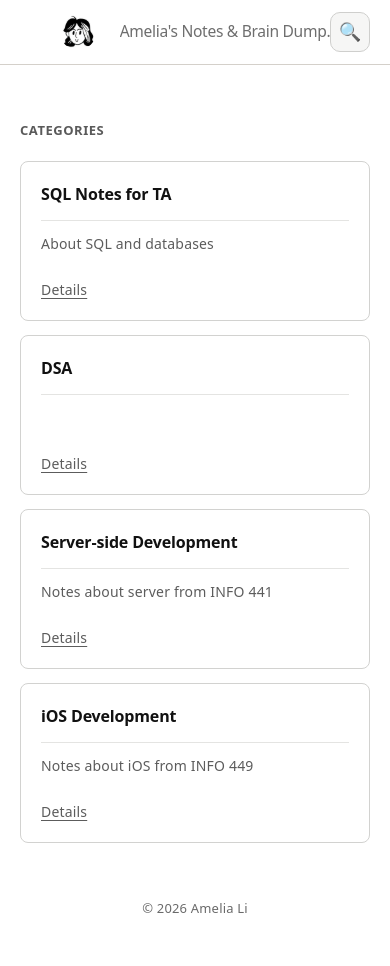
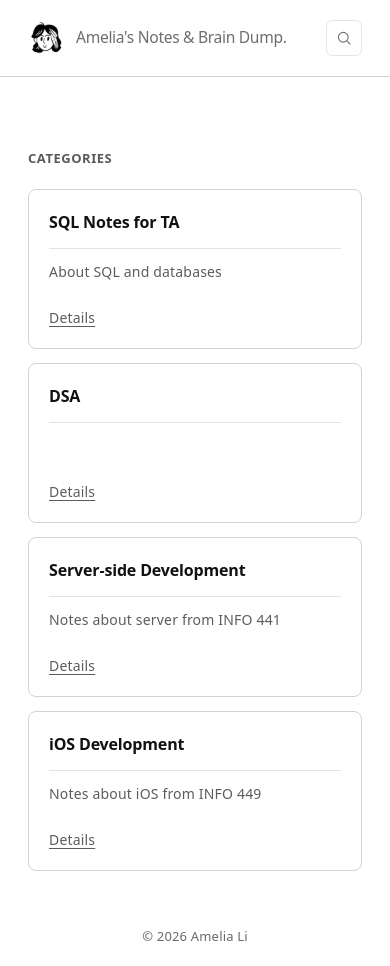
Before and after one commit to amelial9/milynotes, a React (Vite) app in the folder web/: page / in a window 390 px wide. Before the commit the page ends 938 px from the top, so only its background shows below. Built offline with nearby package versions, Linux system fonts and the light colour scheme.

Commit message:
more format

```diff
--- a/web/index.html
+++ b/web/index.html
@@ -3,7 +3,10 @@
   <head>
     <meta charset="UTF-8" />
     <link rel="icon" type="image/svg+xml" href="/portrait.svg" />
-    <meta name="viewport" content="width=device-width, initial-scale=1.0" />
+    <meta
+      name="viewport"
+      content="width=device-width, initial-scale=1.0, viewport-fit=cover"
+    />
     <title>Amelia&apos;s Braindump.io</title>
   </head>
   <body>
--- a/web/src/App.css
+++ b/web/src/App.css
@@ -12,13 +12,15 @@
 /* ——— Nav ——— */
 .nav {
   border-bottom: 1px solid var(--nav-border);
-  padding: 16px 0;
+  padding: 24px 0;
 }
 
 .nav__inner {
   max-width: var(--content-max, 900px);
   margin: 0 auto;
-  padding: 0 24px;
+  padding: 0;
+  padding-left: max(env(safe-area-inset-left, 0px), var(--page-gutter));
+  padding-right: max(env(safe-area-inset-right, 0px), var(--page-gutter));
   display: flex;
   align-items: center;
   justify-content: space-between;
@@ -58,6 +60,16 @@
   text-overflow: ellipsis;
 }
 
+.nav__brand-link {
+  color: inherit;
+  text-decoration: none;
+}
+
+.nav__brand-link:hover {
+  color: #525252;
+  text-decoration: none;
+}
+
 .nav__search {
   flex: 0 1 240px;
 }
@@ -86,45 +98,50 @@
 .nav__search-btn {
   display: none;
   flex-shrink: 0;
-  width: 40px;
-  height: 40px;
+  width: 36px;
+  height: 36px;
   align-items: center;
   justify-content: center;
-  font-size: 18px;
-  line-height: 1;
-  background: #f6f6f5;
-  border: 1px solid #cfcfcd;
-  border-radius: 10px;
+  color: #737373;
+  background: transparent;
+  border: 1px solid #e5e5e3;
+  border-radius: 6px;
   cursor: pointer;
   padding: 0;
+  transition: background 0.15s ease, border-color 0.15s ease, color 0.15s ease;
 }
 
 .nav__search-btn:hover {
-  background: #ebeae8;
+  background: #f4f4f2;
+  border-color: #d9d9d6;
+  color: #525252;
+}
+
+.nav__search-btn-icon {
+  display: block;
+  flex-shrink: 0;
 }
 
 @media (max-width: 768px) {
   .nav {
-    padding: 12px 0;
+    padding: 20px 0;
   }
 
   .nav__inner {
-    position: relative;
     display: flex;
     align-items: center;
-    justify-content: flex-end;
+    justify-content: space-between;
+    gap: 12px;
     min-height: 0;
-    padding: 0 20px;
+    padding-left: max(env(safe-area-inset-left, 0px), var(--page-gutter));
+    padding-right: max(env(safe-area-inset-right, 0px), var(--page-gutter));
   }
 
   .nav__title-group {
-    position: absolute;
-    left: 50%;
-    top: 50%;
-    transform: translate(-50%, -50%);
-    width: calc(100% - 64px);
-    max-width: 100%;
-    justify-content: center;
+    flex: 1 1 auto;
+    min-width: 0;
+    justify-content: flex-start;
+    gap: 12px;
   }
 
   .nav__portrait {
@@ -133,9 +150,9 @@
   }
 
   .nav__brand {
-    flex: 0 1 auto;
+    flex: 1 1 auto;
     min-width: 0;
-    text-align: center;
+    text-align: left;
     font-size: clamp(14px, 4vw, 17px);
   }
 
@@ -145,8 +162,6 @@
 
   .nav__search-btn {
     display: flex;
-    position: relative;
-    z-index: 1;
     flex-shrink: 0;
   }
 }
@@ -154,7 +169,13 @@
 /* ——— Main wrap ——— */
 :root {
   --content-max: 900px;
-  --content-max-reading: 860px;
+  --page-gutter: 24px;
+}
+
+@media (max-width: 768px) {
+  :root {
+    --page-gutter: 28px;
+  }
 }
 
 .wrap {
@@ -162,19 +183,10 @@
   width: 100%;
   max-width: var(--content-max);
   margin: 0 auto;
-  padding: 0 24px;
-}
-
-/* Higher specificity than .wrap so reading width always wins */
-.layout--reading .nav__inner,
-.layout--reading .wrap {
-  max-width: var(--content-max-reading);
-}
-
-@media (max-width: 768px) {
-  .wrap {
-    padding: 0 20px;
-  }
+  padding: 0;
+  padding-top: 16px;
+  padding-left: max(env(safe-area-inset-left, 0px), var(--page-gutter));
+  padding-right: max(env(safe-area-inset-right, 0px), var(--page-gutter));
 }
 
 /* ——— Categories (home) ——— */
@@ -350,7 +362,7 @@
 
 .note-view__body {
   font-size: 17px;
-  line-height: 1.45;
+  line-height: 1.58;
   color: #2a2a2a;
 }
 
@@ -363,15 +375,15 @@
 }
 
 .note-view__body p {
-  margin: 0 0 1.45em;
-  line-height: 1.38;
+  margin: 0 0 1.68em;
+  line-height: 1.52;
   white-space: normal;
 }
 
 .note-view__body h2,
 .note-view__body h3,
 .note-view__body h4 {
-  margin: 1.35em 0 0.5em;
+  margin: 1.58em 0 0.62em;
   font-weight: 600;
   color: #141414;
   letter-spacing: -0.02em;
@@ -391,13 +403,13 @@
 
 .note-view__body ul,
 .note-view__body ol {
-  margin: 0 0 1em;
+  margin: 0 0 1.12em;
   padding-left: 1.35em;
 }
 
 .note-view__body li {
-  margin: 0.1em 0;
-  line-height: 1.38;
+  margin: 0.22em 0;
+  line-height: 1.52;
   white-space: normal;
 }
 
@@ -432,11 +444,11 @@
 }
 
 .note-view__body pre {
-  margin: 0 0 1em;
+  margin: 0 0 1.2em;
   padding: 14px 16px;
   overflow-x: auto;
   font-size: 0.9em;
-  line-height: 1.5;
+  line-height: 1.55;
   background: #f7f6f3;
   border: 1px solid #e8e6e1;
   border-radius: 6px;
@@ -486,7 +498,7 @@
 
 /* One editor “empty line” per spacer (from 3+ consecutive newlines in .md) */
 .note-view__body .md-blank-line {
-  height: 1.35em;
+  height: 1.55em;
   margin: 0;
   padding: 0;
 }
@@ -494,7 +506,9 @@
 /* ——— Footer ——— */
 .footer {
   flex-shrink: 0;
-  padding: 16px 24px 20px;
+  padding: 16px 0 20px;
+  padding-left: max(env(safe-area-inset-left, 0px), var(--page-gutter));
+  padding-right: max(env(safe-area-inset-right, 0px), var(--page-gutter));
   text-align: center;
   font-size: 13px;
   color: #6a6a6a;
--- a/web/src/Layout.tsx
+++ b/web/src/Layout.tsx
@@ -1,16 +1,8 @@
-import { Outlet, useLocation } from 'react-router-dom'
-
-/** Category list + note pages: narrower column for reading */
-function useReadingLayout(): boolean {
-  const { pathname } = useLocation()
-  return pathname.startsWith('/category')
-}
+import { Link, Outlet } from 'react-router-dom'
 
 export default function Layout() {
-  const reading = useReadingLayout()
-
   return (
-    <div className={`layout${reading ? ' layout--reading' : ''}`}>
+    <div className="layout">
       <header className="nav">
         <div className="nav__inner">
           <div className="nav__title-group">
@@ -21,13 +13,39 @@ export default function Layout() {
               height={40}
               alt=""
             />
-            <h1 className="nav__brand">Amelia&apos;s Notes & Brain Dump.</h1>
+            <h1 className="nav__brand">
+              <Link to="/" className="nav__brand-link">
+                Amelia&apos;s Notes & Brain Dump.
+              </Link>
+            </h1>
           </div>
           <label className="nav__search" aria-label="Search">
             <input type="search" placeholder="Search…" autoComplete="off" />
           </label>
           <button type="button" className="nav__search-btn" aria-label="Search">
-            🔍
+            <svg
+              className="nav__search-btn-icon"
+              width={18}
+              height={18}
+              viewBox="0 0 24 24"
+              aria-hidden={true}
+            >
+              <circle
+                cx="11"
+                cy="11"
+                r="6.5"
+                fill="none"
+                stroke="currentColor"
+                strokeWidth="1.5"
+              />
+              <path
+                d="M16.2 16.2 20 20"
+                fill="none"
+                stroke="currentColor"
+                strokeWidth="1.5"
+                strokeLinecap="round"
+              />
+            </svg>
           </button>
         </div>
       </header>
```
Also changed, not shown: 2 other files (tests, documents, lock files or other folders).
